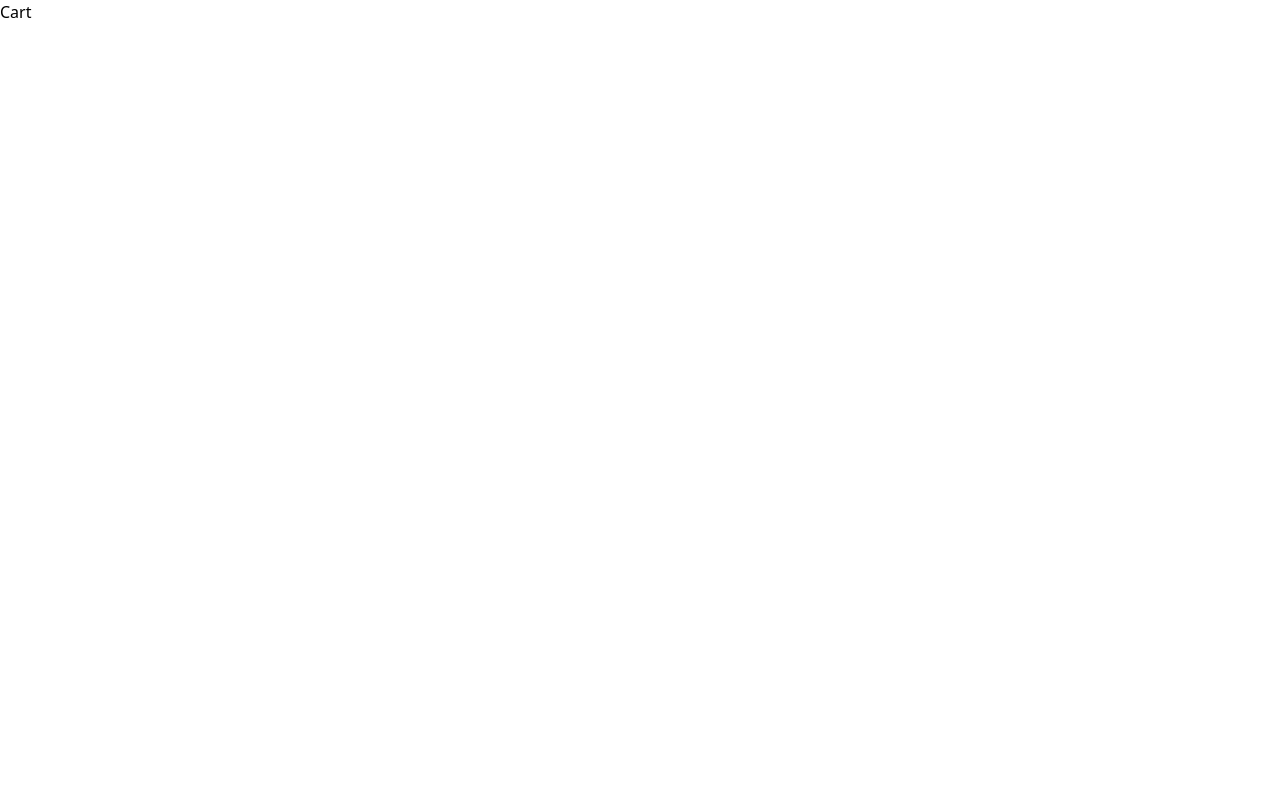
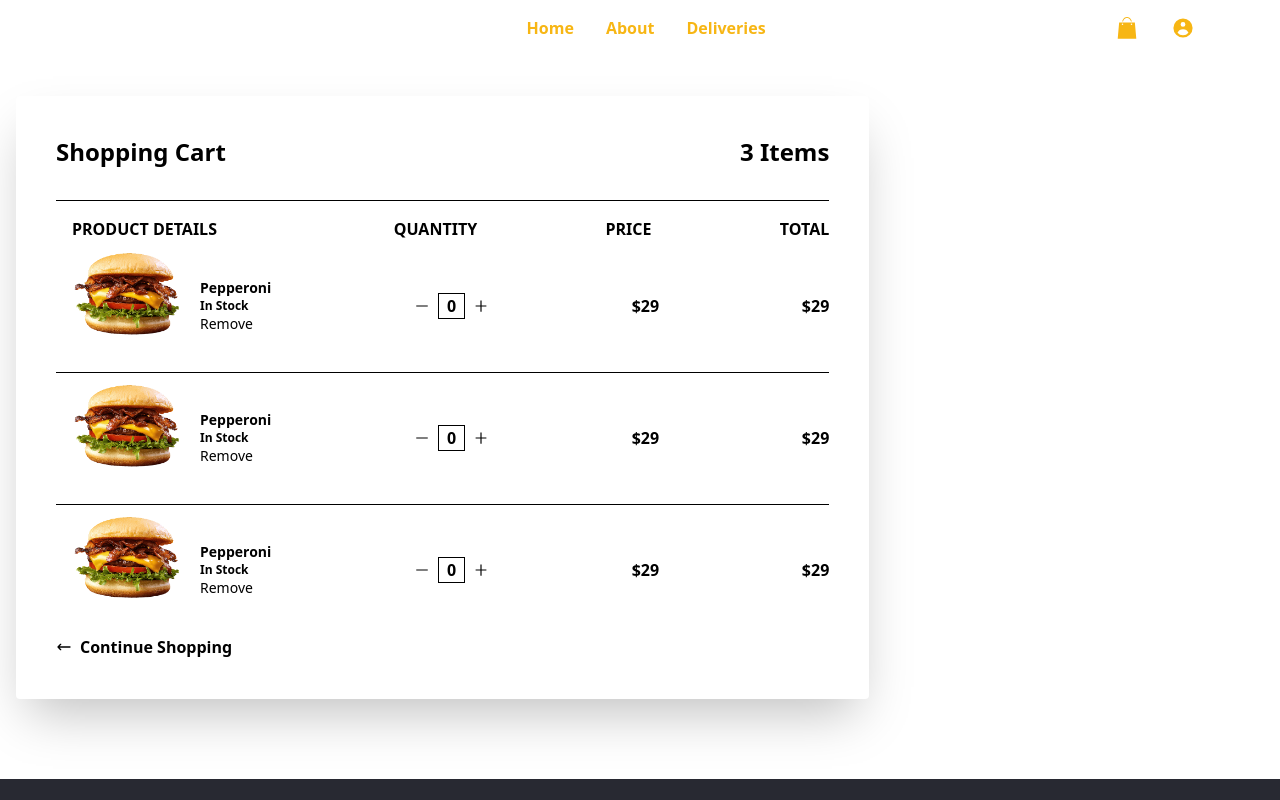
Before and after one commit to Marcos8060/Deliveroo, a React (Create React App) app: page /cart in a window 1280 px wide. Shown: the top 800 px of the page. Built offline with nearby package versions, Linux system fonts and the light colour scheme.

Commit message:
mocked up the cart component

```diff
--- a/src/Pages/Cart.js
+++ b/src/Pages/Cart.js
@@ -1,8 +1,113 @@
 import React from 'react'
+import Navigation from '../components/Navigation'
+import burger from '../assets/Images/burger3.png'
+import { AiOutlineMinus, AiOutlinePlus } from 'react-icons/ai'
+import Footer from '../components/Footer'
+import { HiOutlineArrowNarrowLeft } from 'react-icons/hi'
+import { Link } from 'react-router-dom'
+
 
 const Cart = () => {
   return (
-    <div>Cart</div>
+    <>
+    <Navigation />
+
+    <div className='p-10 bg-white mb-20 rounded shadow-2xl w-8/12 ml-4 mt-10'>
+        <div className='flex items-center justify-between w-full'>
+           <h1 className='font-semibold text-2xl'>Shopping Cart</h1>
+           <h1 className='font-semibold text-2xl'>3 Items</h1>
+        </div>
+        <hr className='text-grey-300 mt-8 w-full'/>
+        <div className='flex items-center justify-between mt-4'>
+            <h2 className='w-1/4 ml-4 uppercase font-semibold'>Product Details</h2>
+            <h2 className='uppercase font-semibold'>Quantity</h2>
+            <h2 className='uppercase font-semibold'>Price</h2>
+            <h2 className='uppercase font-semibold'>Total</h2>
+        </div>
+
+        <div className='flex items-center justify-between hover:cursor-pointer'>
+            <div className='flex items-center'>
+                <div>
+                   <img className='object-cover w-36' src={burger} alt="" />
+                </div>
+                <div className='flex flex-col text-sm'>
+                   <p className='font-bold'>Pepperoni</p>
+                   <p className='font-semibold text-xs'>In Stock</p>
+                   <p  className='hover:text-yellow hover:font-bold'>Remove</p>
+                </div>
+            </div>
+            <div className='flex items-center justify-between'>
+                <AiOutlineMinus className=''/>
+                <span className='border pl-2 pr-2 font-bold m-2'>0</span>
+                <AiOutlinePlus />
+            </div>
+            <div>
+               <p className='font-semibold'>$29</p>
+            </div>
+            <div>
+               <p className='font-semibold'>$29</p>
+            </div>
+        </div>
+        <hr />
+
+        <div className='flex items-center justify-between hover:cursor-pointer'>
+            <div className='flex items-center'>
+                <div>
+                   <img className='object-cover w-36' src={burger} alt="" />
+                </div>
+                <div className='flex flex-col text-sm'>
+                   <p className='font-bold'>Pepperoni</p>
+                   <p className='font-semibold text-xs'>In Stock</p>
+                   <p className='hover:text-yellow hover:font-bold'>Remove</p>
+                </div>
+            </div>
+            <div className='flex items-center justify-between'>
+                <AiOutlineMinus className=''/>
+                <span className='border pl-2 pr-2 font-bold m-2'>0</span>
+                <AiOutlinePlus />
+            </div>
+            <div>
+               <p className='font-semibold'>$29</p>
+            </div>
+            <div>
+               <p className='font-semibold'>$29</p>
+            </div>
+        </div>
+        <hr />
+
+        <div className='flex items-center justify-between hover:cursor-pointer'>
+            <div className='flex items-center'>
+                <div>
+                   <img className='object-cover w-36' src={burger} alt="" />
+                </div>
+                <div className='flex flex-col text-sm'>
+                   <p className='font-bold'>Pepperoni</p>
+                   <p className='font-semibold text-xs'>In Stock</p>
+                   <p  className='hover:text-yellow hover:font-bold'>Remove</p>
+                </div>
+            </div>
+            <div className='flex items-center justify-between'>
+                <AiOutlineMinus className=''/>
+                <span className='border pl-2 pr-2 font-bold m-2'>0</span>
+                <AiOutlinePlus />
+            </div>
+            <div>
+               <p className='font-semibold'>$29</p>
+            </div>
+            <div>
+               <p className='font-semibold'>$29</p>
+            </div>
+        </div>
+
+         <Link className='flex items-center' to='/'>
+           <HiOutlineArrowNarrowLeft />
+           <span className='font-semibold ml-2'>Continue Shopping</span>
+         </Link>
+
+    </div>
+
+    <Footer />
+    </>
   )
 }
 
```
